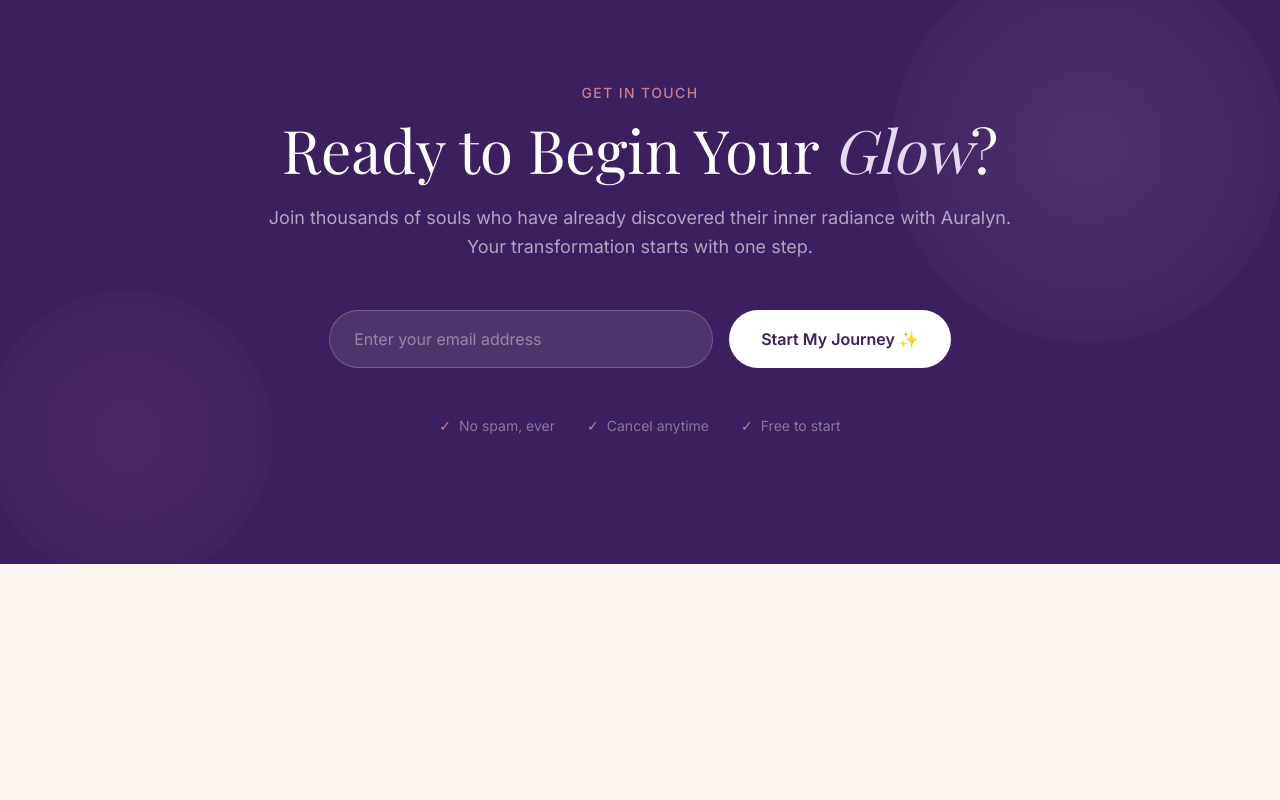
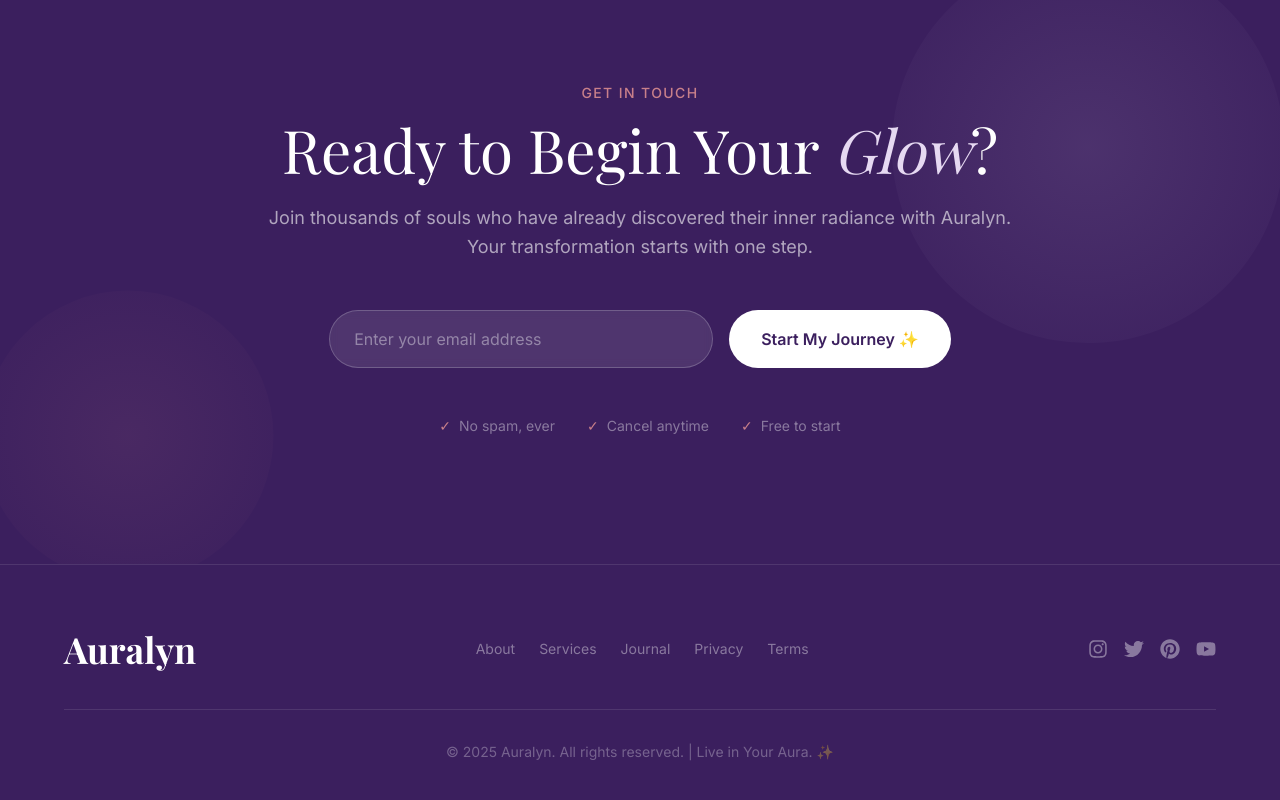
Before and after one commit to fathiminha/auralyn, a React (Vite) app: page / in a window 1280 px wide. Shown: the part 5750-6550 px from the top of the page. Before the commit the page ends 6314 px from the top, so only its background shows below. Built offline with nearby package versions, Linux system fonts and the light colour scheme; a web font is replaced by a local one.

Commit message:
Add Footer component - social links and navigation

```diff
--- a/src/App.jsx
+++ b/src/App.jsx
@@ -5,6 +5,7 @@
 import Services from "./components/Services";
 import Journal from "./components/Journal";
 import Contact from "./components/Contact";
+import Footer from "./components/Footer";
 
 function App(){
   return(
@@ -16,6 +17,7 @@
       <Services />
       <Journal />
       <Contact />
+      <Footer />
     </main>
   )
 }
--- /dev/null
+++ b/src/components/Footer.jsx
@@ -0,0 +1,66 @@
+import { motion } from "framer-motion";
+import { FaInstagram, FaTwitter, FaPinterest, FaYoutube } from "react-icons/fa";
+
+const Footer = () => {
+  const socials = [
+    { icon: <FaInstagram />, href: "#", label: "Instagram" },
+    { icon: <FaTwitter />, href: "#", label: "Twitter" },
+    { icon: <FaPinterest />, href: "#", label: "Pinterest" },
+    { icon: <FaYoutube />, href: "#", label: "YouTube" },
+  ];
+
+  const links = ["About", "Services", "Journal", "Privacy", "Terms"];
+
+  return (
+    <footer className="bg-deepplum border-t border-white/10 py-16 px-6">
+      <div className="max-w-6xl mx-auto">
+        <div className="flex flex-col md:flex-row justify-between items-center gap-8 mb-10">
+          {/* Logo */}
+          <motion.div
+            whileHover={{ scale: 1.05 }}
+            className="font-serif text-4xl font-bold text-white cursor-pointer"
+          >
+            Auralyn
+          </motion.div>
+
+          {/* Links */}
+          <div className="flex flex-wrap justify-center gap-6">
+            {links.map((link) => (
+              <motion.a
+                key={link}
+                href="#"
+                whileHover={{ color: "#E6D9F2" }}
+                className="text-white/40 text-sm hover:text-white transition-colors duration-300"
+              >
+                {link}
+              </motion.a>
+            ))}
+          </div>
+
+          {/* Socials */}
+          <div className="flex gap-4">
+            {socials.map((social) => (
+              <motion.a
+                key={social.label}
+                href={social.href}
+                whileHover={{ scale: 1.2, y: -3 }}
+                className="text-white/40 text-xl hover:text-lavender transition-colors duration-300"
+                aria-label={social.label}
+              >
+                {social.icon}
+              </motion.a>
+            ))}
+          </div>
+        </div>
+
+        <div className="border-t border-white/10 pt-8 text-center">
+          <p className="text-white/30 text-sm">
+            © 2025 Auralyn. All rights reserved. | Live in Your Aura. ✨
+          </p>
+        </div>
+      </div>
+    </footer>
+  );
+};
+
+export default Footer;
```
